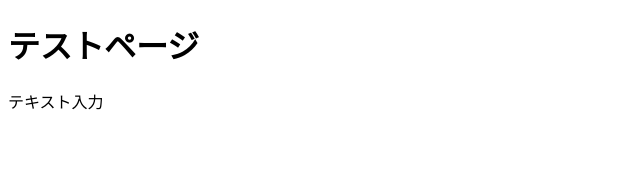
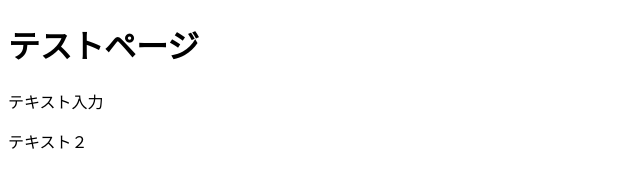
Before and after one commit to gansotanaka/js-1, a plain HTML site: page index.html in a window 1280 px wide. Shown: the full height of the page, 0-640 px from the left. Drawn offline with Linux system fonts and the light colour scheme.

Commit message:
テキスト追加

```diff
--- a/index.html
+++ b/index.html
@@ -7,5 +7,6 @@
     <body>
         <h1>テストページ</h1>
         <p>テキスト入力</p>
+        <p>テキスト２</p>
     </body>
 </html>
```
